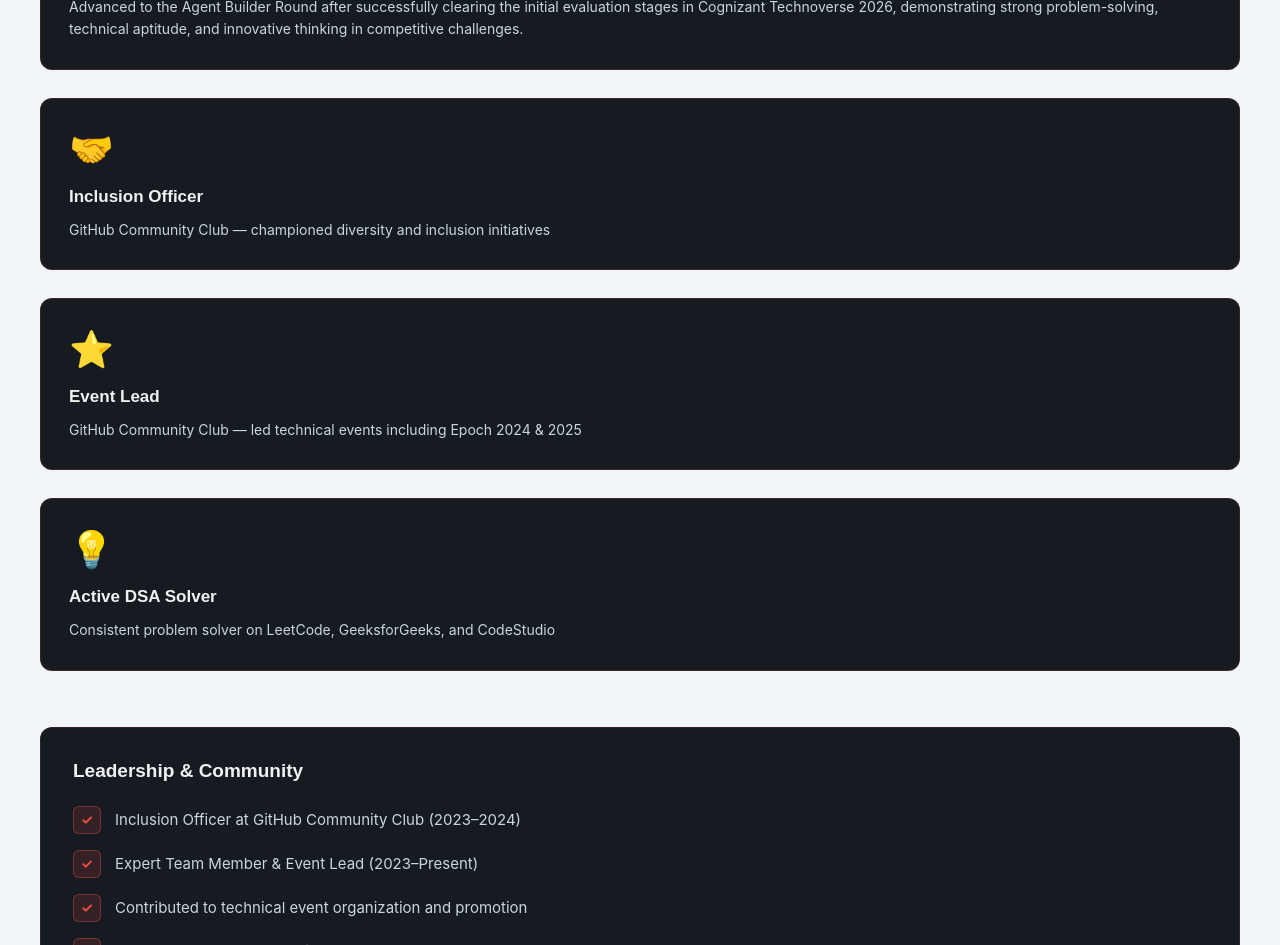
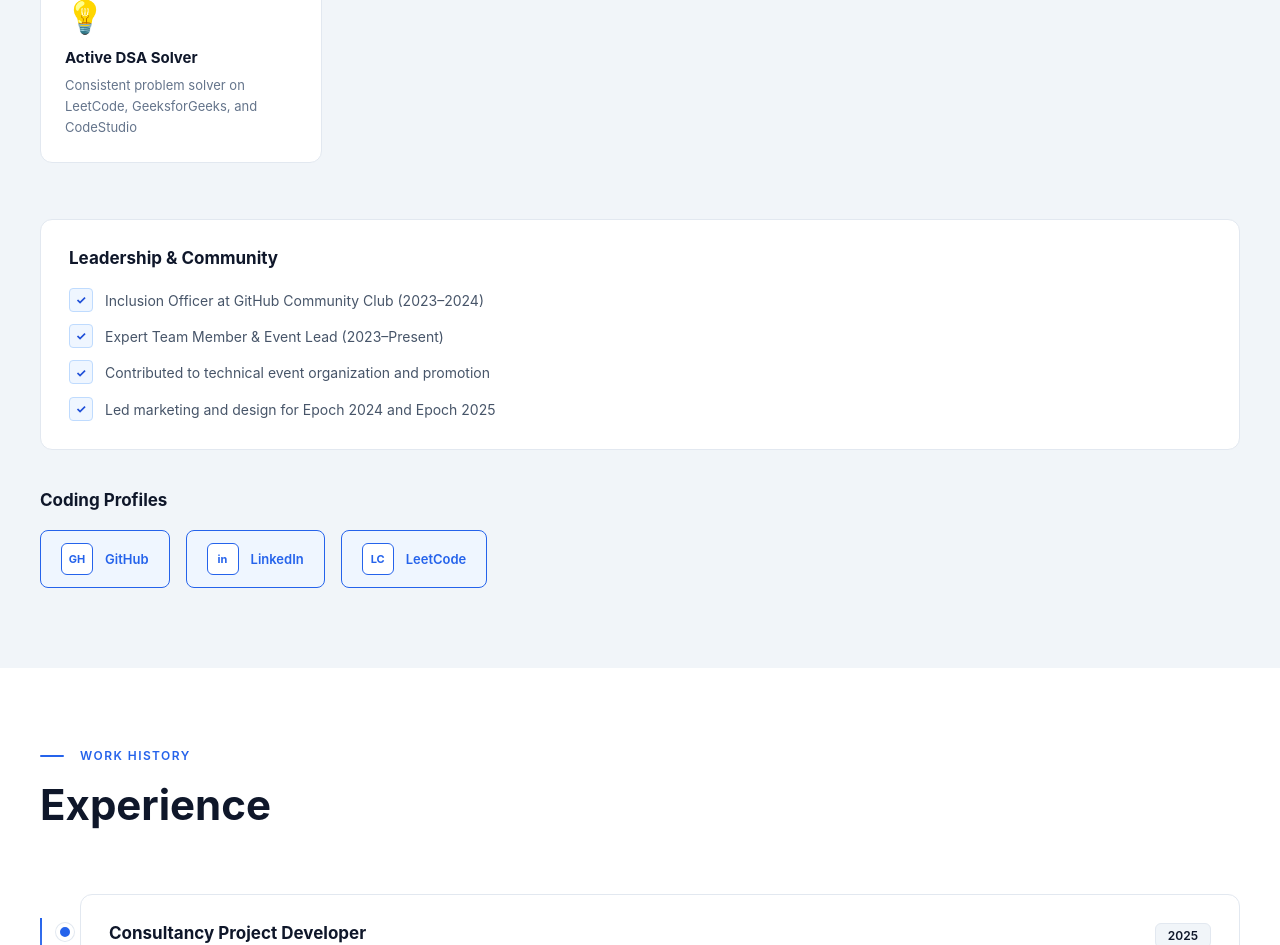
Before and after one commit to lkshi0406/lakshmi_portfolio, a React (Vite) app: page / in a window 1280 px wide. Shown: the part 3700-4645 px from the top of the page. Built offline with nearby package versions, Linux system fonts and the light colour scheme.

Commit message:
fix: Complete light theme - fix Achievements, Experience sections, remove duplicate closing tags

```diff
--- a/src/LakshmiSrujanaPortfolio.jsx
+++ b/src/LakshmiSrujanaPortfolio.jsx
@@ -508,20 +508,22 @@ function Skills() {
 function Achievements() {
   return (
     <Section id="achievements" title="Achievements & Activities" subtitle="recognition" alt>
-      <div style={{ display:"grid", gridTemplateColumns:"repeat(auto-f80px,1fr))", gap:28, marginBottom:56, alignItems:"stretch" }}>
+      <div style={{ display:"grid", gridTemplateColumns:"repeat(auto-fit, minmax(280px, 1fr))", gap:24, marginBottom:56 }}>
         {ACHIEVEMENTS.map((a, i) => {
           const [ref, inView] = useInView();
           return (
             <div key={i} ref={ref} style={{
-              background:"#161b22", border:`1.5px solid rgba(231,76,60,0.2)`,
-              borderRadius:12, padding:"28px",
+              background:"#ffffff", border:"1px solid #e2e8f0", borderRadius:12, padding:"24px",
               opacity: inView?1:0, transform: inView?"translateY(0)":"translateY(20px)",
               transition:`all 0.6s cubic-bezier(.16,1,.3,1) ${i*0.1}s`,
               display:"flex", flexDirection:"column",
-            }}>
-              <div style={{ fontSize:36, marginBottom:16 }}>{a.icon}</div>
-              <h3 style={{ fontFamily:"'Syne',sans-serif", fontSize:17, fontWeight:700, color:"#f0f0f0", marginBottom:12 }}>{a.title}</h3>
-              <p style={{ color:"#cbd5e0", fontSize:14, lineHeight:1.6 }}>{a.detail}</p>
+            }}
+              onMouseEnter={e => { e.currentTarget.style.borderColor="#2563eb"; e.currentTarget.style.boxShadow="0 4px 12px rgba(37,99,235,0.08)"; }}
+              onMouseLeave={e => { e.currentTarget.style.borderColor="#e2e8f0"; e.currentTarget.style.boxShadow="none"; }}
+            >
+              <div style={{ fontSize:32, marginBottom:12 }}>{a.icon}</div>
+              <h3 style={{ fontFamily:"'Inter', sans-serif", fontSize:15, fontWeight:700, color:"#0f172a", marginBottom:8 }}>{a.title}</h3>
+              <p style={{ color:"#64748b", fontSize:13, lineHeight:1.6, fontFamily:"'Inter', sans-serif" }}>{a.detail}</p>
             </div>
           );
         })}
@@ -529,52 +531,51 @@ function Achievements() {
 
       {/* Leadership */}
       <div style={{
-        background:"#161b22", border:"1.5px solid rgba(231,76,60,0.15)",
-        borderRadius:12, padding:"32px",
+        background:"#ffffff", border:"1px solid #e2e8f0",
+        borderRadius:12, padding:"28px",
       }}>
-        <h3 style={{ fontFamily:"'Syne',sans-serif", fontSize:19, color:"#f0f0f0", marginBottom:24, fontWeight:700 }}>Leadership & Community</h3>
-        <div style={{ display:"flex", flexDirection:"column", gap:16 }}>
+        <h3 style={{ fontFamily:"'Inter', sans-serif", fontSize:17, color:"#0f172a", marginBottom:20, fontWeight:700 }}>Leadership & Community</h3>
+        <div style={{ display:"flex", flexDirection:"column", gap:12 }}>
           {[
             "Inclusion Officer at GitHub Community Club (2023–2024)",
             "Expert Team Member & Event Lead (2023–Present)",
             "Contributed to technical event organization and promotion",
             "Led marketing and design for Epoch 2024 and Epoch 2025",
           ].map((item, i) => (
-            <div key={i} style={{ display:"flex", gap:14, alignItems:"flex-start" }}>
+            <div key={i} style={{ display:"flex", gap:12, alignItems:"flex-start" }}>
               <div style={{
-                width:28, height:28, borderRadius:6, background:"rgba(231,76,60,0.15)",
-                border:"1.5px solid rgba(231,76,60,0.4)", display:"flex", alignItems:"center",
-                justifyContent:"center", flexShrink:0, fontSize:14, color:"#e74c3c", fontWeight:700,
+                width:24, height:24, borderRadius:4, background:"#eff6ff",
+                border:"1px solid #bfdbfe", display:"flex", alignItems:"center",
+                justifyContent:"center", flexShrink:0, fontSize:12, color:"#1d4ed8", fontWeight:700,
               }}>✓</div>
-              <span style={{ color:"#cbd5e0", fontSize:15, lineHeight:1.6, paddingTop:2 }}>{item}</span>
+              <span style={{ color:"#475569", fontSize:14, lineHeight:1.6, fontFamily:"'Inter', sans-serif", paddingTop:2 }}>{item}</span>
             </div>
           ))}
         </div>
       </div>
 
       {/* Coding Profiles */}
-      <div style={{ marginTop:56 }}>
-        <h3 style={{ fontFamily:"'Syne',sans-serif", fontSize:19, color:"#f0f0f0", marginBottom:24, fontWeight:700 }}>Coding Profiles</h3>
-        <div style={{ display:"flex", flexWrap:"wrap", gap:20 }}>
+      <div style={{ marginTop:40 }}>
+        <h3 style={{ fontFamily:"'Inter', sans-serif", fontSize:17, color:"#0f172a", marginBottom:20, fontWeight:700 }}>Coding Profiles</h3>
+        <div style={{ display:"flex", flexWrap:"wrap", gap:16 }}>
           {CODING_PROFILES.map(p => (
             <a key={p.name} href={p.url} target="_blank" rel="noreferrer" style={{
-              display:"flex", alignItems:"center", gap:14,
-              background:"#161b22", border:"1.5px solid rgba(231,76,60,0.15)",
-              borderRadius:10, padding:"16px 24px", textDecoration:"none",
+              display:"flex", alignItems:"center", gap:12,
+              background:p.bg, border:`1px solid ${p.color}`,
+              borderRadius:8, padding:"12px 20px", textDecoration:"none",
               transition:"all 0.3s",
               cursor:"pointer",
             }}
-              onMouseEnter={e => { e.currentTarget.style.border=`1.5px solid #e74c3c`; e.currentTarget.style.transform="translateY(-4px)"; e.currentTarget.style.boxShadow="0 8px 16px rgba(231,76,60,0.15)"; }}
-              onMouseLeave={e => { e.currentTarget.style.border="1.5px solid rgba(231,76,60,0.15)"; e.currentTarget.style.transform="none"; e.currentTarget.style.boxShadow="none"; }}
+              onMouseEnter={e => { e.currentTarget.style.transform="translateY(-2px)"; e.currentTarget.style.boxShadow="0 4px 12px rgba(37,99,235,0.08)"; }}
+              onMouseLeave={e => { e.currentTarget.style.transform="none"; e.currentTarget.style.boxShadow="none"; }}
             >
               <div style={{
-                width:40, height:40, borderRadius:8,
-                background:p.bg, border:`1.5px solid ${p.color}40`,
+                width:32, height:32, borderRadius:6,
+                background:"#ffffff", border:`1px solid ${p.color}`,
                 display:"flex", alignItems:"center", justifyContent:"center",
-                fontFamily:"'Times New Roman', serif", fontSize:12, fontWeight:700, color:p.color,
+                fontFamily:"'Inter', sans-serif", fontSize:11, fontWeight:700, color:p.color,
               }}>{p.icon}</div>
-              <span style={{ fontFamily:"'Times New Roman', serif", fontSize:14, color:"#f0f0f0", fontWeight:600 }}>{p.name}</span>
-              <span style={{ fontSize:13, color:"#e74c3c", marginLeft:4 }}>↗</span>
+              <span style={{ fontFamily:"'Inter', sans-serif", fontSize:13, color:p.color, fontWeight:600 }}>{p.name}</span>
             </a>
           ))}
         </div>
@@ -595,34 +596,34 @@ function Experience() {
         transition:"all 0.7s cubic-bezier(.16,1,.3,1)",
       }}>
         {/* Timeline line */}
-        <div style={{ position:"absolute", left:0, top:8, bottom:0, width:2, background:"linear-gradient(180deg,#e74c3c,#e74c3c40)" }} />
+        <div style={{ position:"absolute", left:0, top:24, bottom:0, width:2, background:"linear-gradient(180deg,#2563eb,#2563eb40)" }} />
 
         <div style={{
-          background:"#161b22", border:"1.5px solid rgba(231,76,60,0.2)",
-          borderRadius:12, padding:"32px", position:"relative",
+          background:"#ffffff", border:"1px solid #e2e8f0",
+          borderRadius:12, padding:"28px", position:"relative",
         }}>
           {/* Dot */}
           <div style={{
-            position:"absolute", left:-45, top:32, width:20, height:20, borderRadius:"50%",
-            background:"linear-gradient(135deg,#e74c3c,#f39c12)",
-            border:"3px solid #0f172a",
+            position:"absolute", left:-25, top:28, width:18, height:18, borderRadius:"50%",
+            background:"#2563eb",
+            border:"4px solid #ffffff", boxShadow:"0 0 0 1px #e2e8f0",
           }} />
 
-          <div style={{ display:"flex", justifyContent:"space-between", alignItems:"flex-start", flexWrap:"wrap", gap:12, marginBottom:20 }}>
+          <div style={{ display:"flex", justifyContent:"space-between", alignItems:"flex-start", flexWrap:"wrap", gap:16, marginBottom:20 }}>
             <div>
-              <h3 style={{ fontFamily:"'Syne',sans-serif", fontSize:19, fontWeight:700, color:"#f0f0f0" }}>
+              <h3 style={{ fontFamily:"'Inter', sans-serif", fontSize:17, fontWeight:700, color:"#0f172a" }}>
                 Consultancy Project Developer
               </h3>
-              <p style={{ color:"#e74c3c", fontSize:15, fontFamily:"'Times New Roman', serif", marginTop:6, fontWeight:500 }}>Freelance / Client Project</p>
+              <p style={{ color:"#2563eb", fontSize:14, fontFamily:"'Inter', sans-serif", marginTop:4, fontWeight:500 }}>Freelance / Client Project</p>
             </div>
             <span style={{
-              fontFamily:"'Times New Roman', serif", fontSize:12, color:"#e74c3c",
-              background:"rgba(231,76,60,0.15)", border:"1.5px solid rgba(231,76,60,0.4)",
-              borderRadius:6, padding:"6px 14px", fontWeight:600,
+              fontFamily:"'Inter', sans-serif", fontSize:12, color:"#0f172a",
+              background:"#f1f5f9", border:"1px solid #e2e8f0",
+              borderRadius:6, padding:"4px 12px", fontWeight:600,
             }}>2025</span>
           </div>
 
-          <div style={{ display:"flex", flexDirection:"column", gap:14 }}>
+          <div style={{ display:"flex", flexDirection:"column", gap:12 }}>
             {[
               "Developed a professional portfolio website for a client",
               "Built a fully responsive UI with clean, modern design principles",
```
